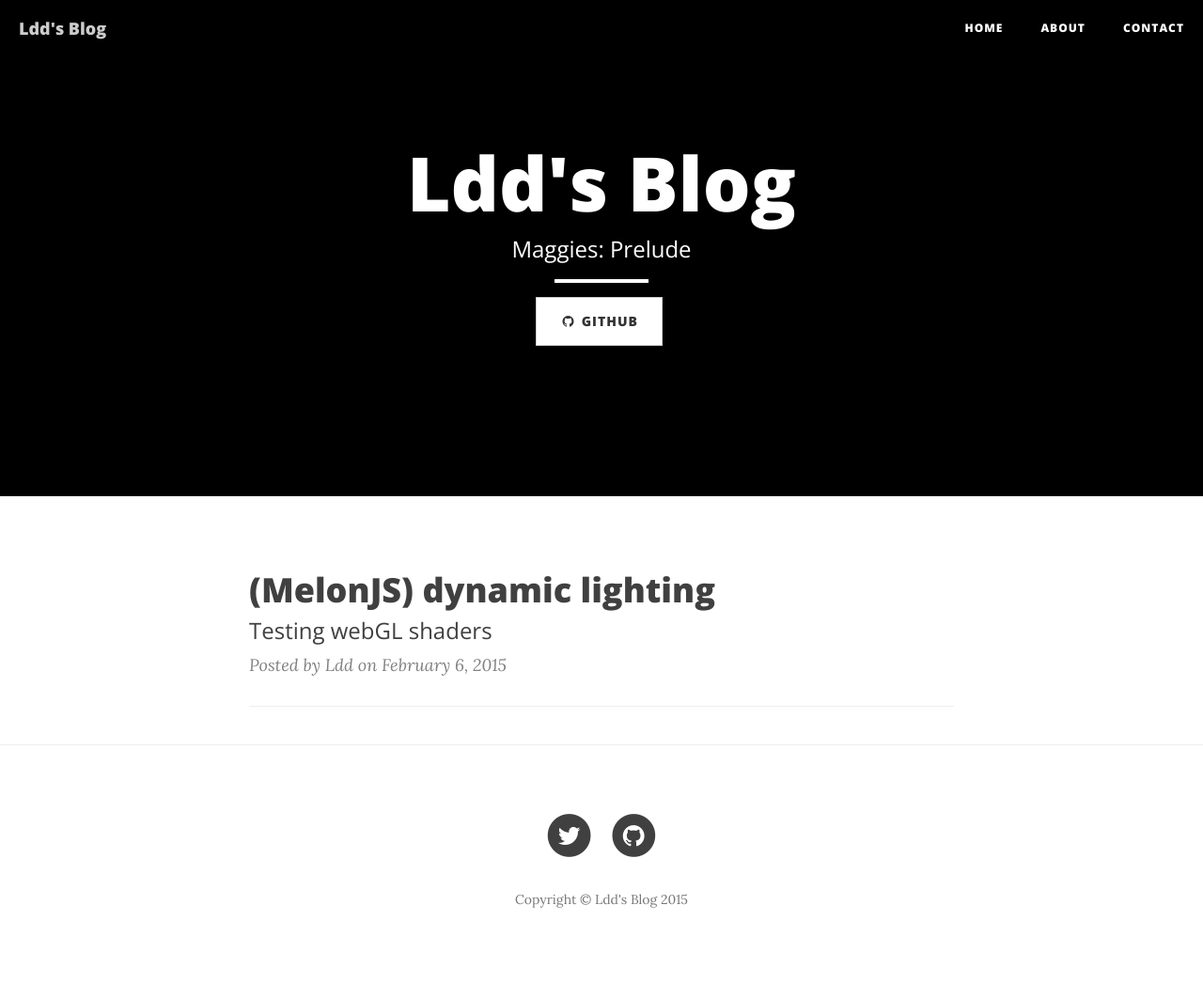
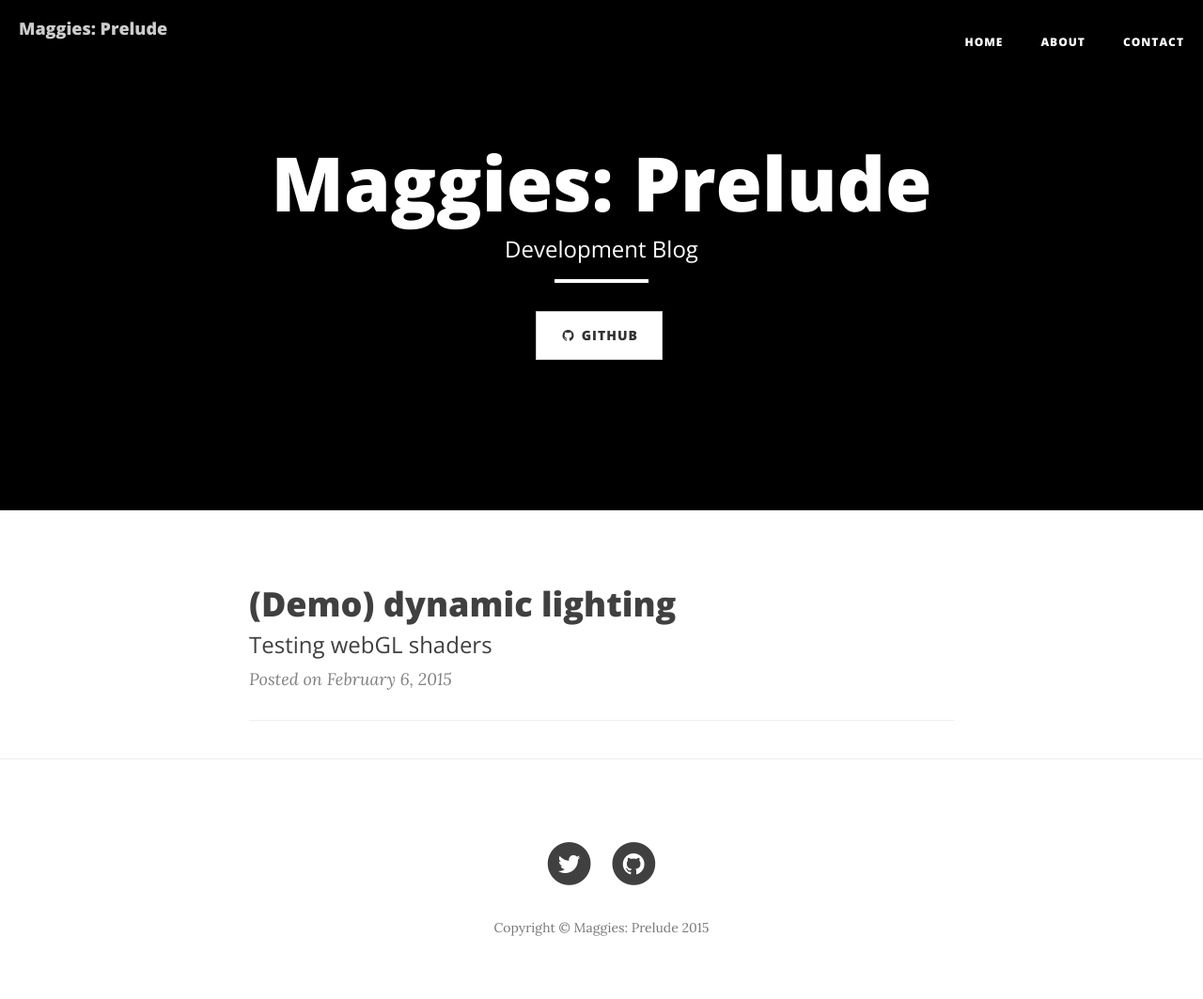
Before and after one commit to ldd/ldd.github.io, a Jekyll site: the page built from index.html, in a window 1280 px wide. Shown: the whole page at 94% size. Built offline with Jekyll 4.4.1, drawn with Linux system fonts in a browser that asks for light colours; nearby versions of some CDN libraries; the list of posts is cut into pages by our own code; before the commit the page ends 1033 px from its top, so only the background shows below that.

Commit message:
added rakefile to make new posts easy to add, minor post details, minor css changes
 updated blog's title, subtitle, category, etc.
 added li padding (css) for better lists.

```diff
--- a/_config.yml
+++ b/_config.yml
@@ -1,5 +1,5 @@
 # Site settings
-title: Ldd's Blog
+title: "Maggies: Prelude"
 email: leonardoldd@gmail.com
 twitter_username: _ldd
 github_username:  ldd
--- a/_posts/2015-02-10-dynamic-lighting.markdown
+++ b/_posts/2015-02-10-dynamic-lighting.markdown
@@ -1,9 +1,9 @@
 ---
 layout:     simple
-title:      "(MelonJS) dynamic lighting"
+title:      "(Demo) dynamic lighting"
 subtitle:   "Testing webGL shaders"
 date:       2015-02-06 12:00:00
-author:     "Ldd"
+tags:		["demo"]
 ---
 <!-- Canvas placeholder -->
 <div id="screen"></div>
--- a/css/clean-blog.css
+++ b/css/clean-blog.css
@@ -395,3 +395,7 @@
 body {
   webkit-tap-highlight-color: #0085a1;
 }
+
+li{
+  padding-top: 15px;
+}
--- a/index.html
+++ b/index.html
@@ -1,6 +1,6 @@
 ---
 layout: page
-description: "Maggies: Prelude"
+description: "Development Blog"
 jquery: false
 ---
 
@@ -16,7 +16,7 @@
         </h3>
         {% endif %}
     </a>
-    <p class="post-meta">Posted by {{ post.author }} on {{ post.date | date: "%B %-d, %Y" }}</p>
+    <p class="post-meta">Posted {% if post.author %}by {{ post.author }}{% endif %} on {{ post.date | date: "%B %-d, %Y" }}</p>
 </div>
 <hr>
 {% endfor %}
```
Also changed, not shown: 1 other file.
